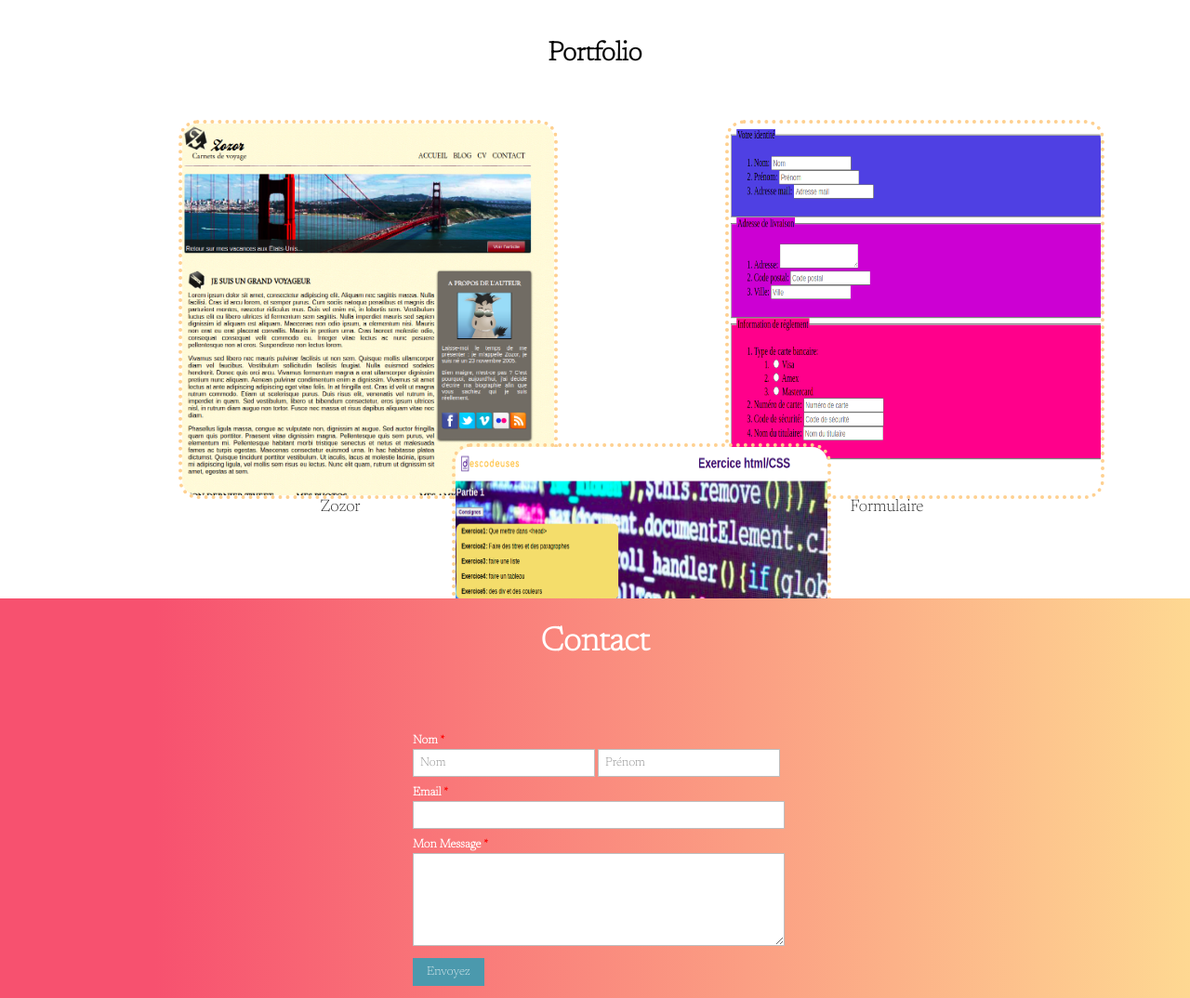
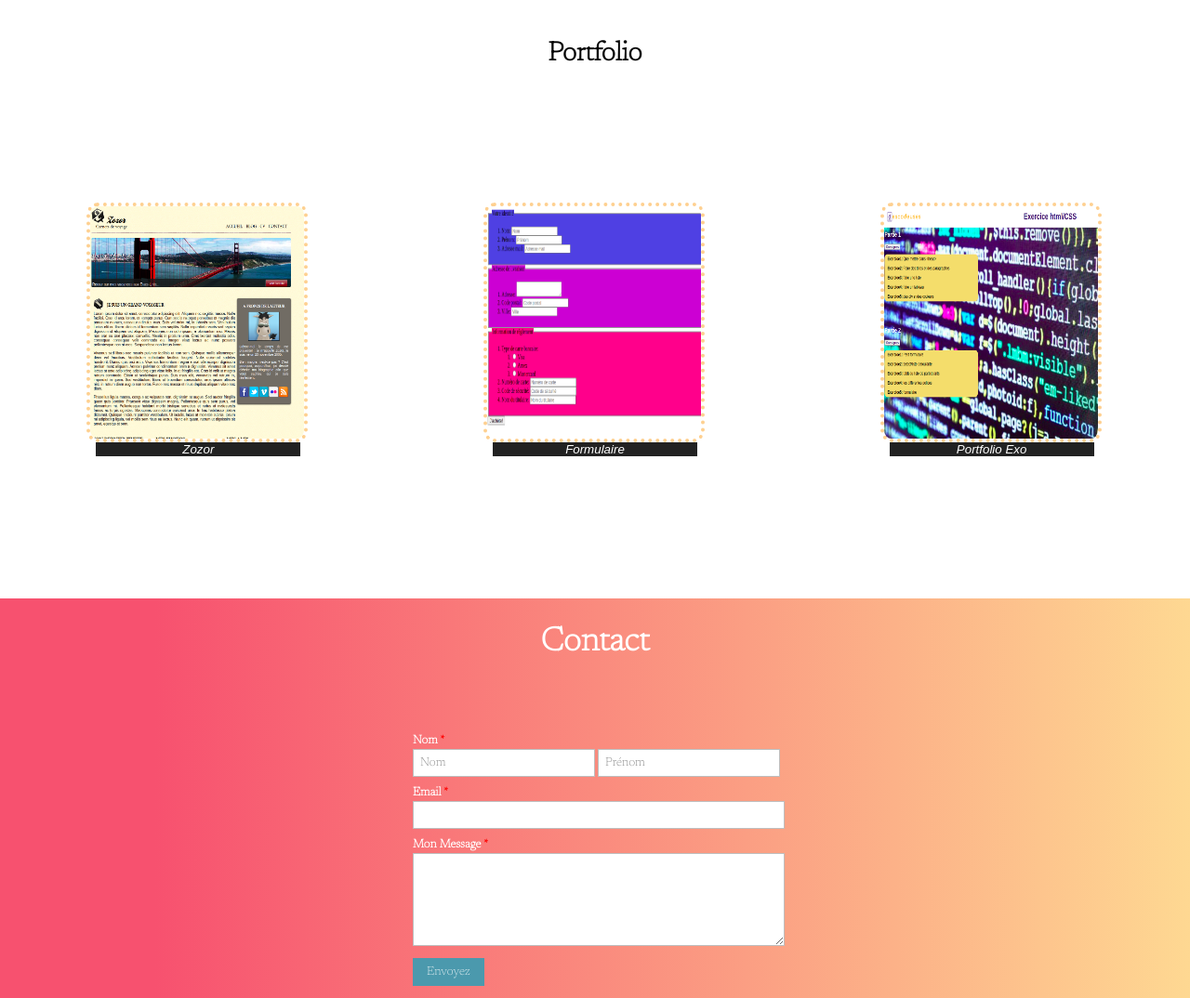
Before and after one commit to Emmathedev/CVnumerique, a plain HTML site: page CVnum/index.html in a window 1280 px wide. Shown: the part 1280-2354 px from the top of the page at 93% size. Drawn offline with Linux system fonts and the light colour scheme.

Commit message:
3eme commit

```diff
--- a/CVnum/index.html
+++ b/CVnum/index.html
@@ -56,8 +56,6 @@
     </figure>
     </div>
 </section>
-
-</body>
 <footer>
     <div class="fondrose">
         <div>
@@ -75,7 +73,7 @@
                 </li>
                 <li>
                     <label for="message">Mon Message <span class="required">*</span></label>
-                    <textarea id="message" name="field5" id="field5" class="field-long field-textarea"></textarea>
+                    <textarea id="message" name="field5" class="field-long field-textarea"></textarea>
                 </li>
                 <li>
                     <input type="submit" value="Envoyez" />
@@ -85,4 +83,5 @@
         </div>
     </div>
 </footer>
+</body>
 </html>
--- a/CVnum/style.css
+++ b/CVnum/style.css
@@ -132,11 +132,10 @@ img {
 .dernierechance {
     display: flex;
     flex-flow: row wrap;
-    justify-content: center;
     width: 100%;
-    height: auto;
-    padding-bottom: 20px;
-    margin: 20px auto;
+    height: 30px;
+    padding-bottom: 0px;
+    margin-top: 250px;
     margin-bottom: 100px;;
 }
 
@@ -144,12 +143,29 @@ figure img {
     border-radius: 5%;
     height: 400px;
     border: 4px dotted #fed090;
+    max-width: 230px;
+    max-height: 250px;
+    margin-left: -10px;
+}
+
+figure {
+    display: flex;
+    flex-flow: column;
+    padding: 5px;
+    max-width: 220px;
+    height: 100px;
+    margin: auto;
 }
 
 figcaption {
-    color: black;
-    font-size: large;
-    margin-left: 40px;
+    background-color: #222;
+    color: #fff;
+    font: italic smaller sans-serif;
+
+}
+
+a:hover {
+    opacity: 0.5;
 }
 
 footer {
```
